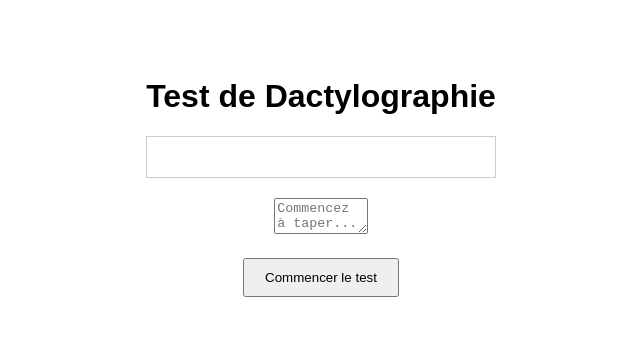
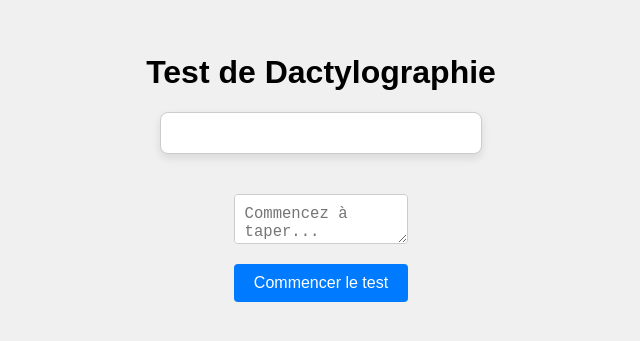
Before and after one commit to NeekzenTutorials/dactylographie, a website: page public/index.html in a window 1280 px wide. Shown: the part 223-564 px from the top of the page, without its empty margins (319-959 px from the left). Drawn offline with Linux system fonts and the light colour scheme.

Commit message:
feat: improve visuals

```diff
--- a/public/index.html
+++ b/public/index.html
@@ -10,9 +10,11 @@
     <div class="container">
         <h1>Test de Dactylographie</h1>
         <div id="text-display"></div>
+        <div id="result">
+            <div id="time"></div>
+            <div id="accuracy"></div>
+        </div>
         <textarea id="text-input" placeholder="Commencez à taper..." oninput="checkInput()"></textarea>
-        <div id="time"></div>
-        <div id="accuracy"></div>
         <button onclick="startTest()">Commencer le test</button>
     </div>
     <script src="script.js"></script>
--- a/public/style.css
+++ b/public/style.css
@@ -5,29 +5,65 @@ body {
     align-items: center;
     height: 100vh;
     margin: 0;
+    background-color: #f0f0f0;
 }
 
 .container {
     text-align: center;
+    display: flex;
+    flex-direction: column;
+    align-items: center;
 }
 
 #text-display {
+    width: 80%;
+    max-width: 800px;
     border: 1px solid #ccc;
+    border-radius: 8px;
+    box-shadow: 0 4px 8px rgba(0, 0, 0, 0.1);
+    background-color: #fff;
     padding: 20px;
+    margin: 0 auto;
     margin-bottom: 20px;
     white-space: pre-wrap;
     font-family: monospace;
+    font-size: 1.2em;
+    line-height: 1.5;
+}
+
+#result {
+    display: flex;
+    align-items: center;
+    justify-content: center;
+    gap: 20px;
+    margin-bottom: 20px;
 }
 
 #text-input {
-    width: 25%;
-    height: 50;
+    width: 50%;
+    height: 50px;
     margin-bottom: 20px;
     font-family: monospace;
+    padding: 10px;
+    box-sizing: border-box;
+    font-size: 1.2em;
+    border-radius: 4px;
+    border: 1px solid #ccc;
 }
 
 button {
     padding: 10px 20px;
+    margin-bottom: 20px;
+    background-color: #007bff;
+    color: #fff;
+    border: none;
+    border-radius: 4px;
+    cursor: pointer;
+    font-size: 1em;
+}
+
+button:hover {
+    background-color: #0056b3;
 }
 
 .correct {
```
Also changed, not shown: texts/pirate.txt (added, +11 -0 lines).
